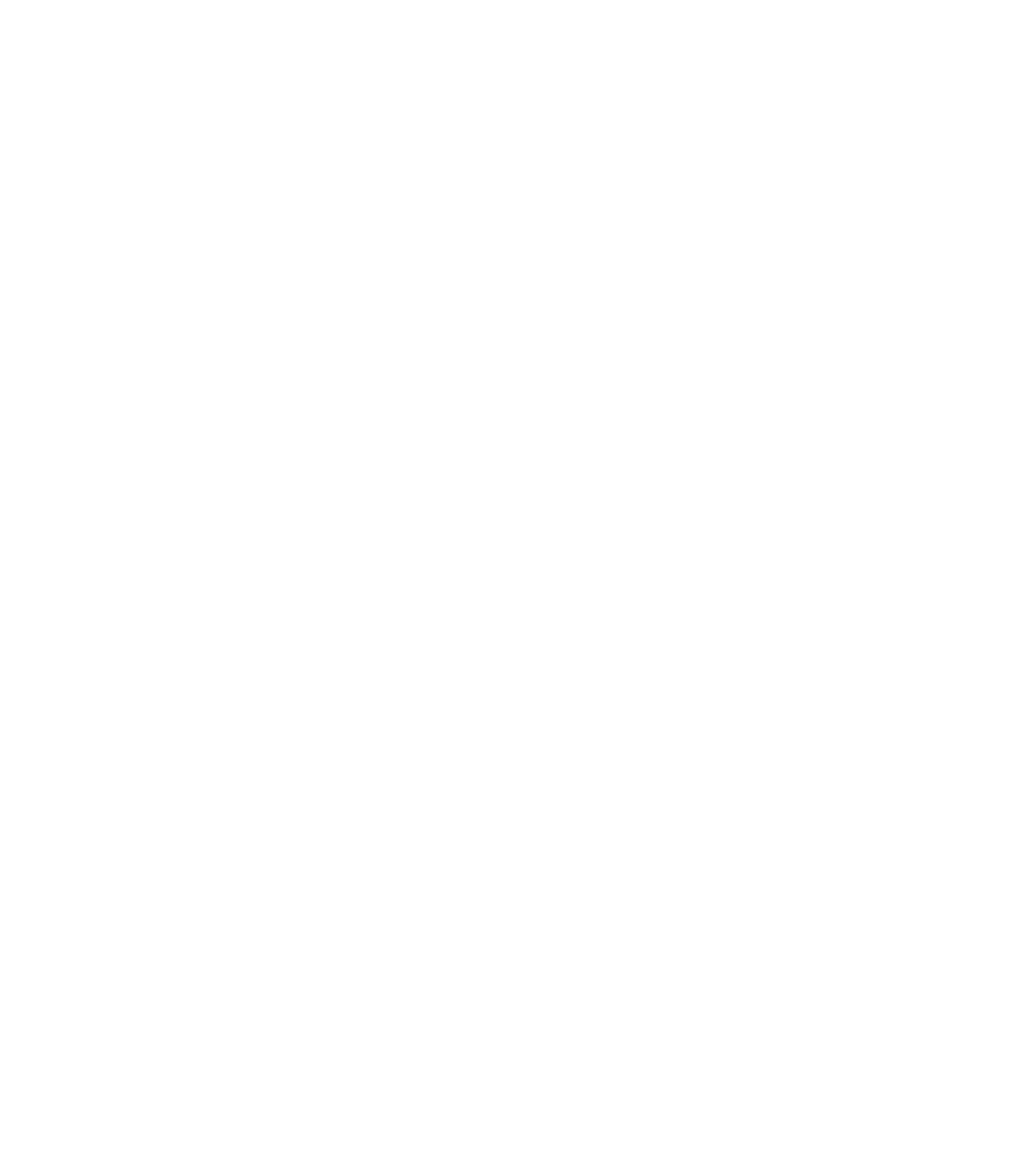
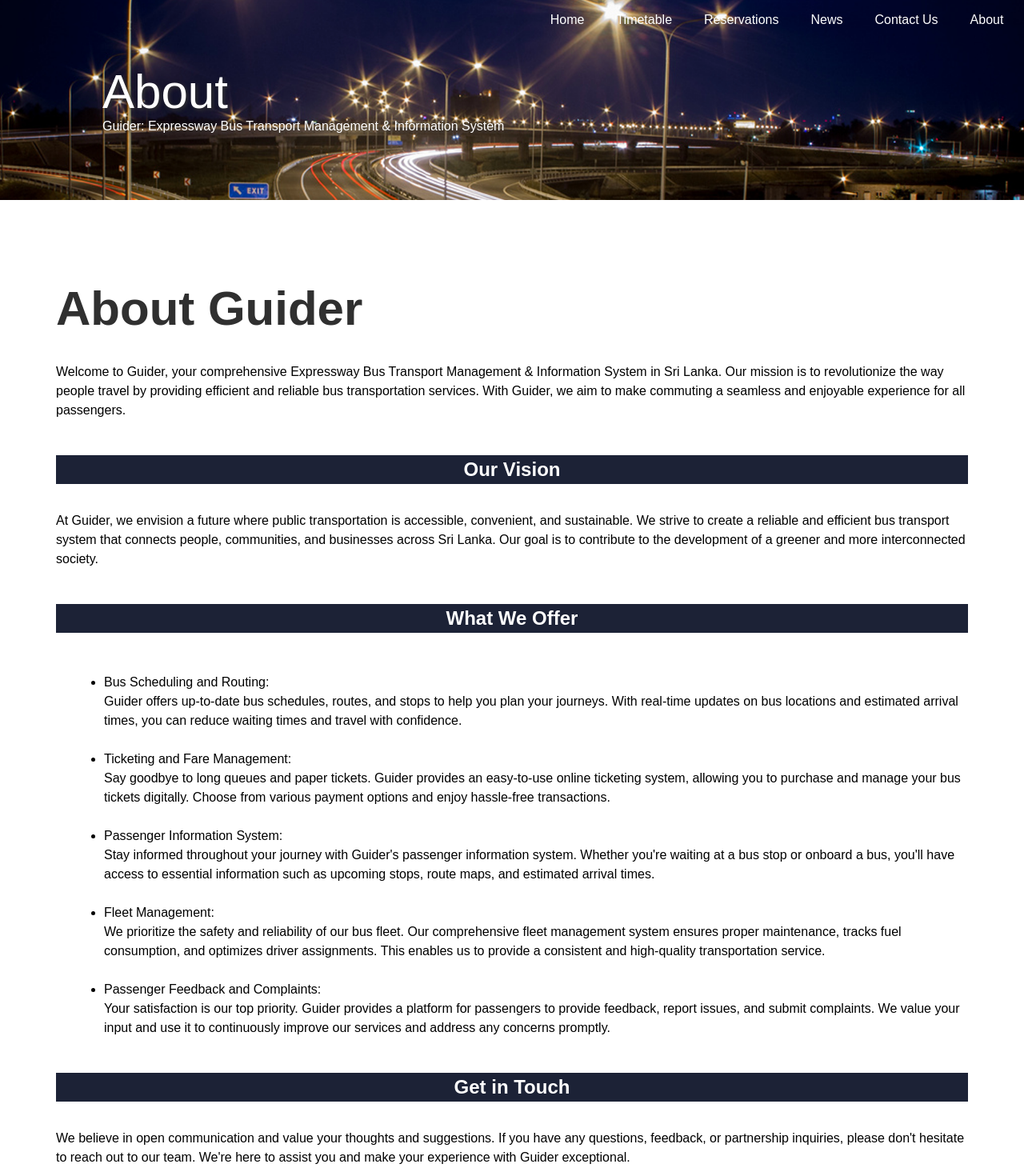
Before and after one commit to Guider-Bus-Reservation-System/Frontend, a React (Create React App) app: page /about in a window 1280 px wide. Before the commit this address had no page. Shown: the top 1470 px of the page at 80% size. Before the commit the page ends 800 px from the top, so only its background shows below. Built offline with nearby package versions, Linux system fonts and the light colour scheme.

Commit message:
add content to about page

```diff
--- a/src/App.js
+++ b/src/App.js
@@ -5,6 +5,8 @@
 import Reservations from "./pages/reservations";
 import News from "./pages/news";
 import AddBus from "./components/timetable/addBus";
+import Contact from "./pages/contact";
+import About from "./pages/about";
 
 function App() {
 	return (
@@ -15,6 +17,8 @@
 				<Route path="/reservations" element={<Reservations />} />
 				<Route path="/news" element={<News />} />
 				<Route path="/addbus" element={<AddBus />} />
+				<Route path="/contact" element={<Contact />} />
+				<Route path="/about" element={<About />} />
 			</Routes>
 		</div>
 	);
--- a/src/components/common/navbar.jsx
+++ b/src/components/common/navbar.jsx
@@ -20,8 +20,12 @@
 					<div className="navbar-links-item">
 						<Link to="/news">News</Link>
 					</div>
-					<div className="navbar-links-item">Contact Us</div>
-					<div className="navbar-links-item">About</div>
+					<div className="navbar-links-item">
+						<Link to="/contact">Contact Us</Link>
+					</div>
+					<div className="navbar-links-item">
+						<Link to="/about">About</Link>
+					</div>
 				</div>
 			</div>
 		</React.Fragment>
--- /dev/null
+++ b/src/components/contact/ContactPage.jsx
@@ -0,0 +1,24 @@
+import React from "react";
+import "./styles/ContactPage.css";
+
+const ContactPage = () => {
+	return (
+		<div className="contact-container">
+			<h2>Contact Us</h2>
+			<form>
+				<label for="name">Name : </label>
+				<input type="text" placeholder="Your Name" />
+
+				<label for="email">Email : </label>
+				<input type="email" placeholder="Your Email" />
+
+				<label for="message">Message : </label>
+				<textarea placeholder="Your Message"></textarea>
+
+				<button type="submit">Send Message</button>
+			</form>
+		</div>
+	);
+};
+
+export default ContactPage;
--- /dev/null
+++ b/src/components/contact/styles/ContactPage.css
@@ -0,0 +1,35 @@
+.contact-container {
+	max-width: 500px;
+	margin: 0 auto;
+	padding: 20px;
+}
+
+h2 {
+	text-align: center;
+}
+
+form {
+	display: flex;
+	flex-direction: column;
+}
+
+input,
+textarea {
+	margin-bottom: 10px;
+	padding: 10px;
+	border: 1px solid #ccc;
+	border-radius: 4px;
+}
+
+button {
+	padding: 10px 20px;
+	background-color: #007bff;
+	color: #fff;
+	border: none;
+	border-radius: 4px;
+	cursor: pointer;
+}
+
+button:hover {
+	background-color: #0056b3;
+}
--- /dev/null
+++ b/src/pages/about.jsx
@@ -0,0 +1,124 @@
+import React from "react";
+
+import Navbar from "../components/common/navbar";
+
+import "./styles/about.css";
+
+const About = () => {
+	return (
+		<React.Fragment>
+			<div className="about">
+				<div className="about-header">
+					<div className="about-header-navbar">
+						<Navbar />
+					</div>
+
+					<div className="about-header-image-container">
+						<img
+							src="homepage.png"
+							alt="homepage"
+							className="about-header-image"
+						/>
+					</div>
+
+					<div className="home-header-container">
+						<div className="home-header-title">About</div>
+						<div className="home-header-subtitle">
+							Guider: Expressway Bus Transport Management &
+							Information System
+						</div>
+					</div>
+				</div>
+
+				<div className="about-body">
+					<p>
+						<h1 className="element"></h1> {/*About Guider*/}
+						Welcome to Guider, your comprehensive Expressway Bus
+						Transport Management & Information System in Sri Lanka.
+						Our mission is to revolutionize the way people travel by
+						providing efficient and reliable bus transportation
+						services. With Guider, we aim to make commuting a
+						seamless and enjoyable experience for all passengers.
+						<br />
+						<br />
+						<h2>Our Vision</h2>
+						<br />
+						At Guider, we envision a future where public
+						transportation is accessible, convenient, and
+						sustainable. We strive to create a reliable and
+						efficient bus transport system that connects people,
+						communities, and businesses across Sri Lanka. Our goal
+						is to contribute to the development of a greener and
+						more interconnected society.
+						<br />
+						<br />
+						<div>
+							<h2>What We Offer </h2>
+							<br />
+							<ul>
+								<li>Bus Scheduling and Routing: </li>
+								Guider offers up-to-date bus schedules, routes,
+								and stops to help you plan your journeys. With
+								real-time updates on bus locations and estimated
+								arrival times, you can reduce waiting times and
+								travel with confidence.
+								<br />
+								<br />
+								<li>Ticketing and Fare Management: </li>Say
+								goodbye to long queues and paper tickets. Guider
+								provides an easy-to-use online ticketing system,
+								allowing you to purchase and manage your bus
+								tickets digitally. Choose from various payment
+								options and enjoy hassle-free transactions.
+								<br />
+								<br />
+								<li>Passenger Information System: </li>
+								Stay informed throughout your journey with
+								Guider's passenger information system. Whether
+								you're waiting at a bus stop or onboard a bus,
+								you'll have access to essential information such
+								as upcoming stops, route maps, and estimated
+								arrival times.
+								<br />
+								<br />
+								<li>Fleet Management: </li>
+								We prioritize the safety and reliability of our
+								bus fleet. Our comprehensive fleet management
+								system ensures proper maintenance, tracks fuel
+								consumption, and optimizes driver assignments.
+								This enables us to provide a consistent and
+								high-quality transportation service.
+								<br />
+								<br />
+								<li>Passenger Feedback and Complaints: </li>
+								Your satisfaction is our top priority. Guider
+								provides a platform for passengers to provide
+								feedback, report issues, and submit complaints.
+								We value your input and use it to continuously
+								improve our services and address any concerns
+								promptly.
+								<br />
+								<br />
+							</ul>
+						</div>
+						<h2>Get in Touch </h2>
+						<br />
+						We believe in open communication and value your thoughts
+						and suggestions. If you have any questions, feedback, or
+						partnership inquiries, please don't hesitate to reach
+						out to our team. We're here to assist you and make your
+						experience with Guider exceptional.
+						<br />
+						<br />
+						Thank you for choosing Guider as your preferred
+						Expressway Bus Transport Management & Information
+						System. We look forward to serving you and making your
+						daily commute a smooth and enjoyable journey.
+					</p>
+				</div>
+			</div>
+		</React.Fragment>
+	);
+};
+
+export default About;
--- /dev/null
+++ b/src/pages/contact.jsx
@@ -0,0 +1,43 @@
+import React from "react";
+
+import Navbar from "../components/common/navbar";
+
+import "./styles/contact.css";
+
+import ContactPage from "../components/contact/ContactPage";
+
+const Contact = () => {
+	return (
+		<React.Fragment>
+			<div className="contact">
+				<div className="contact-header">
+					<div className="contact-header-navbar">
+						<Navbar />
+					</div>
+
+					<div className="contact-header-image-container">
+						<img
+							src="homepage.png"
+							alt="homepage"
+							className="contact-header-image"
+						/>
+					</div>
+
+					<div className="home-header-container">
+						<div className="home-header-title">Contact Us</div>
+						<div className="home-header-subtitle">
+							Guider: Expressway Bus Transport Management &
+							Information System
+						</div>
+					</div>
+				</div>
+
+				<div className="contact-body">
+					<ContactPage />
+				</div>
+			</div>
+		</React.Fragment>
+	);
+};
+
+export default Contact;
--- /dev/null
+++ b/src/pages/styles/about.css
@@ -0,0 +1,109 @@
+.about {
+	display: flex;
+	flex-direction: column;
+	justify-content: center;
+	font-family: Arial, Helvetica, sans-serif;
+}
+
+.about-header {
+	height: 250px;
+}
+
+.about-header-navbar {
+	position: absolute;
+	right: 2%;
+	top: 2%;
+}
+
+.about-header-image-container {
+	position: absolute;
+	height: 250px;
+	overflow: hidden;
+	z-index: -1;
+}
+
+.about-header-image {
+	width: 100%;
+}
+
+.about-body {
+	padding: 70px;
+}
+
+.about-card-container {
+	padding-bottom: 20px;
+}
+
+.about-container {
+	max-width: 800px;
+	margin: 0 auto;
+	padding: 40px;
+}
+
+.about-heading {
+	font-size: 28px;
+	margin-bottom: 20px;
+}
+
+.about-content {
+	display: flex;
+	justify-content: space-between;
+}
+
+.vision {
+	flex: 1;
+	margin-right: 20px;
+}
+
+.services {
+	flex: 1;
+}
+
+h2 {
+	font-size: 24px;
+	margin-bottom: 10px;
+}
+
+p {
+	line-height: 1.5;
+}
+
+ul {
+	list-style-type: disc;
+	margin-left: 20px;
+}
+
+.contact-info {
+	margin-top: 40px;
+	font-size: 16px;
+}
+
+.contact-info a {
+	color: #007bff;
+}
+
+.about-body h2 {
+	background: #1c2236;
+	color: white;
+}
+
+@keyframes changeLetter {
+	0% {
+		content: "About Guider";
+	}
+	50% {
+		color: white;
+	}
+	100% {
+		content: "About Guider";
+	}
+}
+
+.element {
+	&:after {
+		animation: changeLetter 3s linear infinite alternate;
+		display: block;
+		content: "About Guider";
+		font-size: 60px;
+	}
+}
--- /dev/null
+++ b/src/pages/styles/contact.css
@@ -0,0 +1,34 @@
+.contact {
+	display: flex;
+	flex-direction: column;
+	justify-content: center;
+}
+
+.contact-header {
+	height: 250px;
+}
+
+.contact-header-navbar {
+	position: absolute;
+	right: 2%;
+	top: 2%;
+}
+
+.contact-header-image-container {
+	position: absolute;
+	height: 250px;
+	overflow: hidden;
+	z-index: -1;
+}
+
+.contact-header-image {
+	width: 100%;
+}
+
+.contact-body {
+	padding: 70px;
+}
+
+.contact-card-container {
+	padding-bottom: 20px;
+}
```
